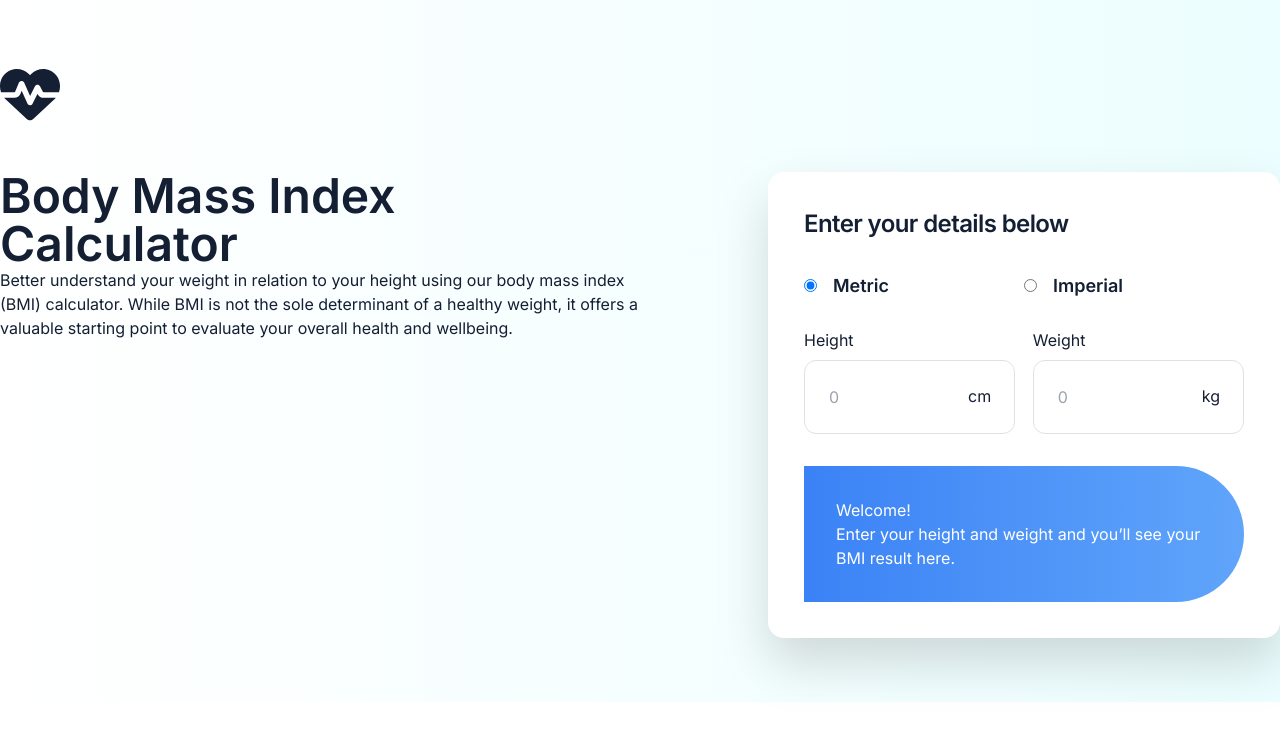
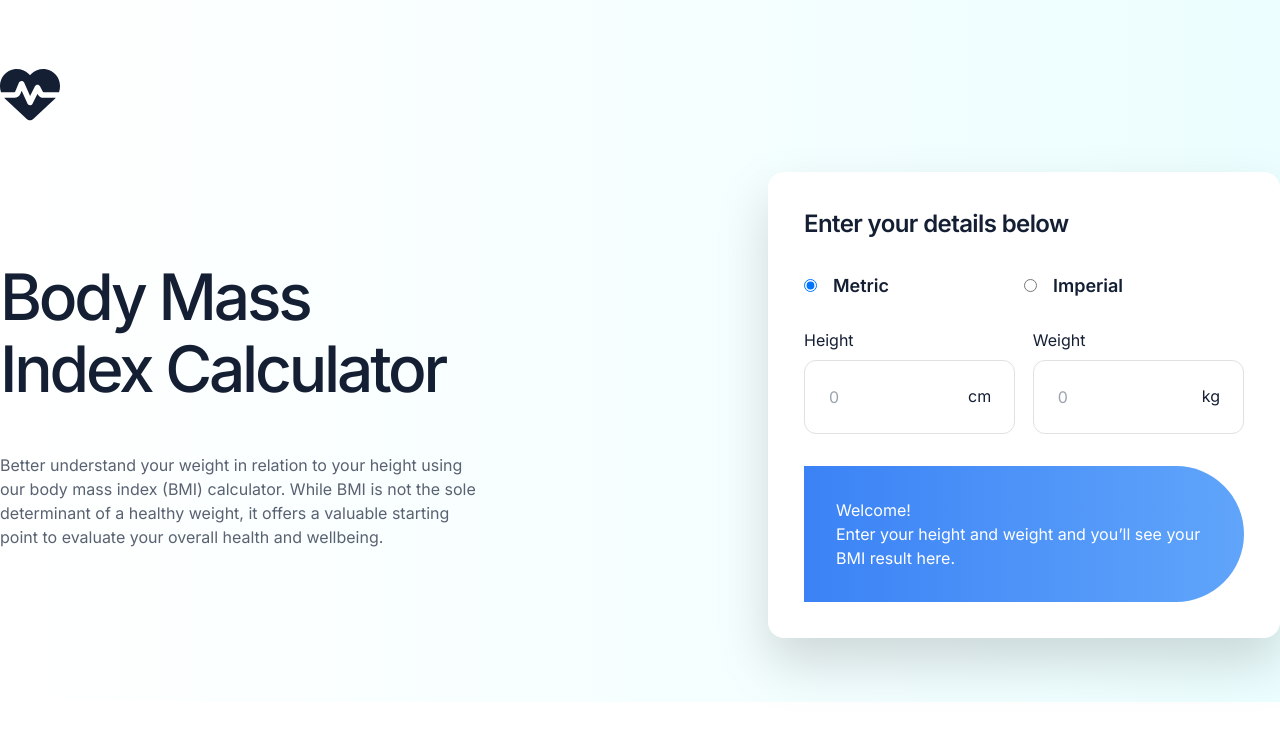
Before and after one commit to ntjnh/fem-bmi-calculator, a React (Vite) app: page / in a window 1280 px wide. Shown: the top 740 px of the page. Built offline with nearby package versions, Linux system fonts and the light colour scheme.

Commit message:
Style the title and description

```diff
--- a/src/components/Header.jsx
+++ b/src/components/Header.jsx
@@ -11,11 +11,11 @@ export default function Header() {
                     <img className="w-[60px]" src={logo} alt="Site logo" />
                 </div>
 
-                <div className="flex flex-wrap">
+                <div className="flex flex-wrap items-center">
 
                     <div className="w-1/2">
-                        <h1 className="font-semibold text-5xl">Body Mass Index Calculator</h1>
-                        <p>Better understand your weight in relation to your height using our body mass index (BMI) calculator. While BMI is not the sole determinant of a healthy weight, it offers a valuable starting point to evaluate your overall health and wellbeing.</p>
+                        <h1 className="font-medium leading-[1.125] mb-12 text-[64px] tracking-tighter">Body Mass <br />Index Calculator</h1>
+                        <p className="text-[#596271] w-3/4">Better understand your weight in relation to your height using our body mass index (BMI) calculator. While BMI is not the sole determinant of a healthy weight, it offers a valuable starting point to evaluate your overall health and wellbeing.</p>
                     </div>
 
                     <section className="w-1/2">
```
